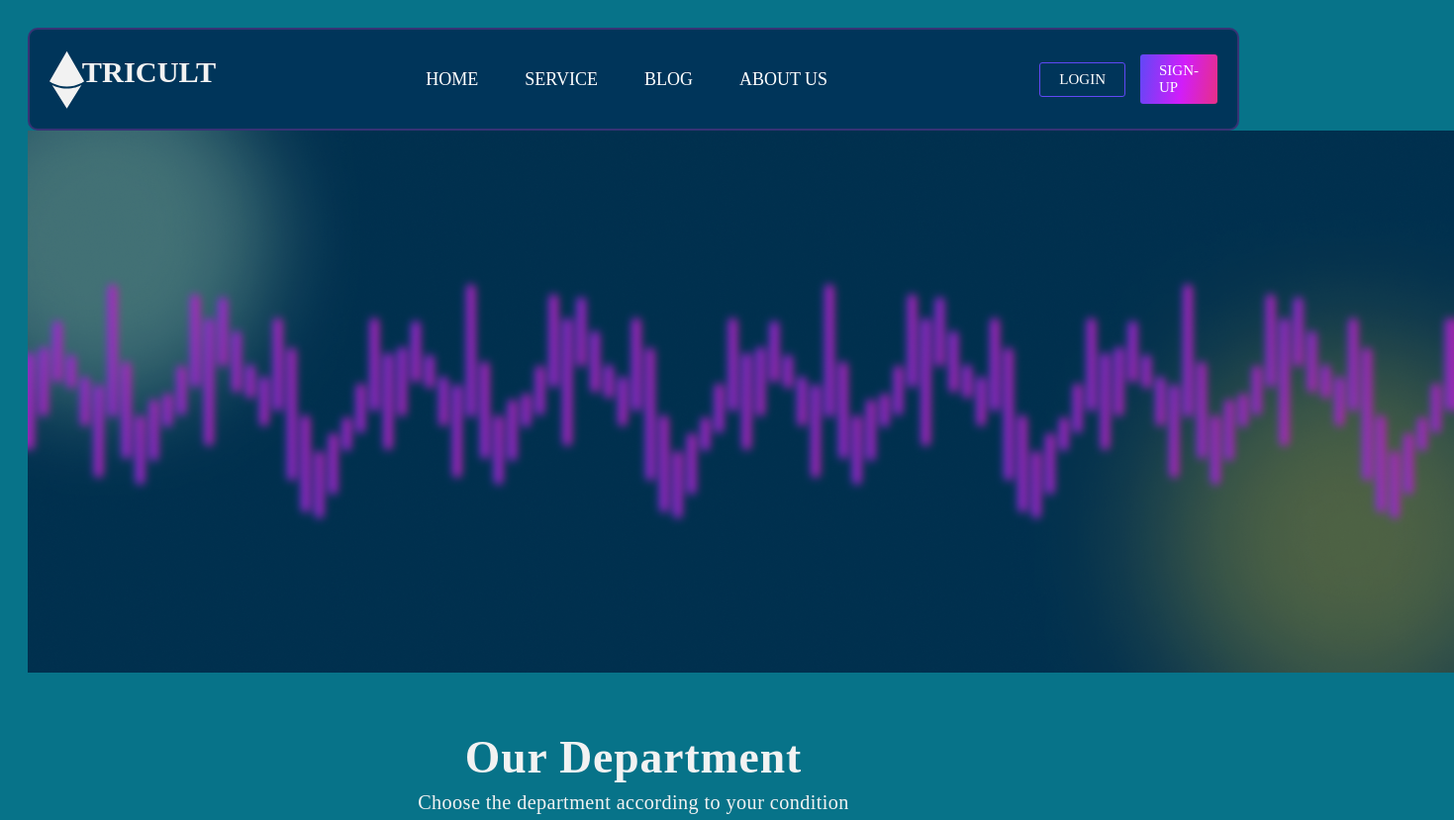
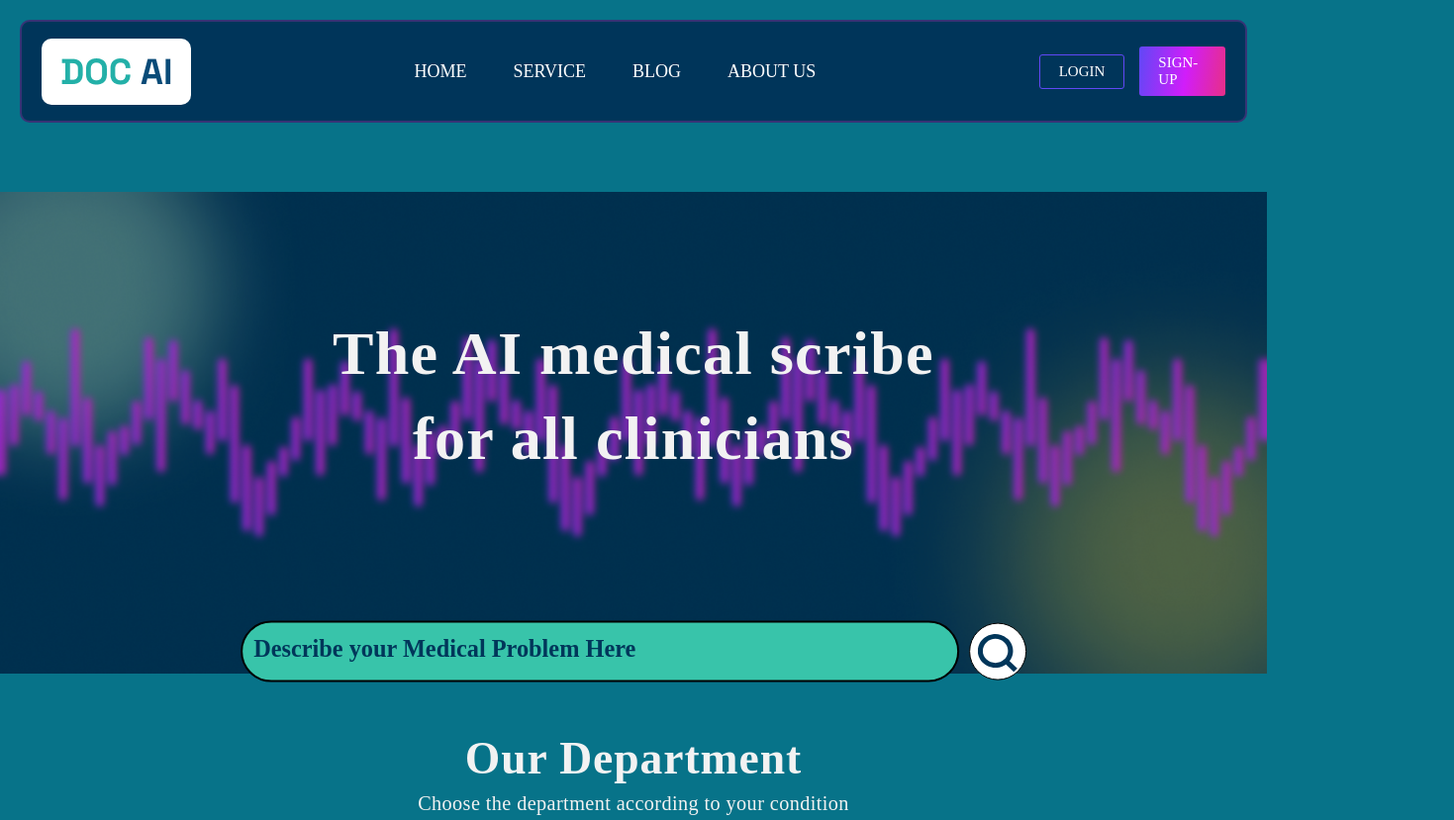
Before and after one commit to Prince11038/DOC-AI, a plain HTML site: page index.html in a window 1280 px wide. Shown: the top 829 px of the page at 99% size, 1469 px wide, since content can reach past the window. Drawn offline with Linux system fonts and the light colour scheme.

Commit message:
Initial commit

```diff
--- a/index.html
+++ b/index.html
@@ -3,18 +3,15 @@
 <head>
     <meta charset="UTF-8">
     <meta name="viewport" content="width=device-width, initial-scale=1.0">
-    <title>Document</title>
+    <title>DOC-AI</title>
     <link rel="stylesheet" href="style.css">
+    <link rel="stylesheet" href="https://cdnjs.cloudflare.com/ajax/libs/font-awesome/6.0.0-beta3/css/all.min.css">
+
 </head>
 <body>
     <div class="navbar">
         <div class="details">
-            <div class="logo">
-                <img src="Union.svg" alt="">
-            </div>
-            <div class="sitename">
-                TRICULT
-            </div>
+            <img src="Doc Ai.png" alt="">
         </div>
         <div class="navlist">
             <div class="nav-list-item">HOME</div>
@@ -30,6 +27,18 @@
 
     <div class="mainbanner">
         <img src="Banner.png" alt="">
+        <div class="bannercont">
+            The AI medical scribe <br>
+            for all clinicians
+        </div>
+
+        <form action="/search" method="GET" class="search-form">
+            <input type="text" name="query" class="search-input" placeholder="Describe your Medical Problem Here">
+            <button type="submit" class="search-button">
+                <img src="search icon.svg" alt="Search Icon" class="icon">
+            </button>
+        </form>
+
     </div>
 
     <div class="department">
--- a/style.css
+++ b/style.css
@@ -1,9 +1,11 @@
 body{
     background-color: #077389;
-    padding: 20px;
+    padding: 0px;
+    margin: 0px;
 }
 
 .navbar{
+    margin: 20px;
     display: grid;
     gap: 190px;
     align-items: center;
@@ -17,6 +19,9 @@ body{
 
 .details{
     display: flex;
+    background-color: #FFF;
+    padding: 20px;
+    border-radius: 10px;
 }
 .logo{
     display: flex;
@@ -95,8 +100,82 @@ body{
     background: linear-gradient(98deg, #6048F6 0%, #D11DFA 53.96%, #E72F87 100%);
 }
 
+.mainbanner{
+    padding: 0%;
+    margin: 0%
+    position: relative;
+}
+
 .mainbanner img{
+    padding-top: 50px;
+    width: 100vw;
+    height: auto;
+    object-fit: cover; /* Ensures the image covers the area without stretching */
+}
 
+.bannercont{
+    position: absolute;
+    top: 50%;
+    left: 50%;
+    transform: translate(-50%, -50%);
+    color: #F2F2F2;
+    text-align: center;
+    font-family: Poppins;
+    font-size: 62.157px;
+    font-style: normal;
+    font-weight: 600;
+    line-height: 139.23%; /* 86.542px */
+    letter-spacing: 1.243px;
+}
+
+.search-form{
+    position: absolute;
+    top: 80%;
+    left: 50%;
+    transform: translate(-50%, -20%);
+    display: flex;
+    gap: 10px;
+    justify-content: center;
+    align-items: center;
+}
+
+.search-input{
+    border: 2px solid black;
+    justify-content: space-between;
+    padding: 11px ;
+    align-items: center;
+    border-radius: 51.543px;
+    background: #38C4AA;
+    height: 36px;
+    width: 700px;
+
+}
+.search-input::placeholder{
+    color: #00365A;
+    font-family: Poppins;
+    font-size: 24.328px;
+    font-style: normal;
+    font-weight: 600;
+    line-height: normal;
+}
+
+.search-button{
+    display: flex;
+    width: 57.763px;
+    height: 57.763px;
+    padding: 13.33px ;
+    justify-content: center;
+    align-items: center;
+    border: 1px black solid;
+    border-radius: 100px;
+    background: #FFF;
+}
+
+.search-button img.icon {
+    width: 40px; /* Adjust width */
+    height: 40px; /* Adjust height */
+    position: relative;
+    top: -23px;
 }
 
 .department{
```
Also changed, not shown: Doc Ai.png (added), Union.svg (deleted), search icon.svg (added).
